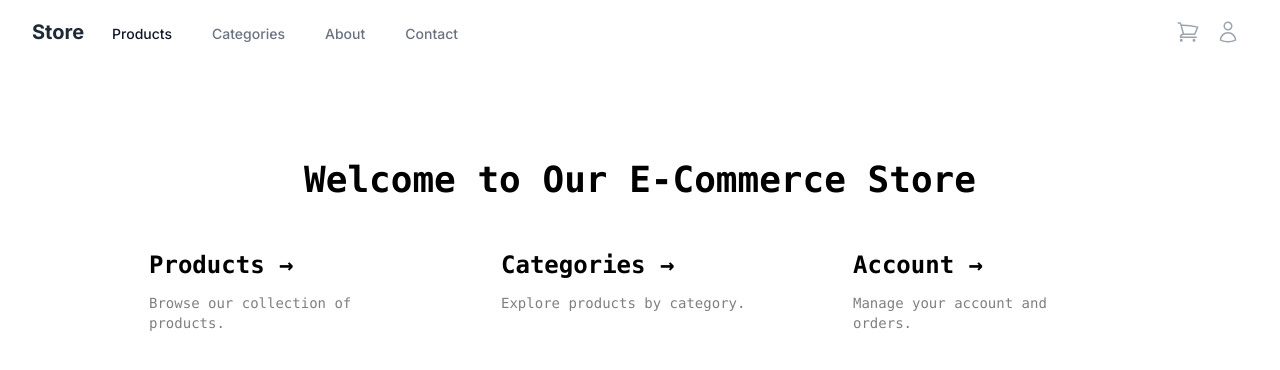
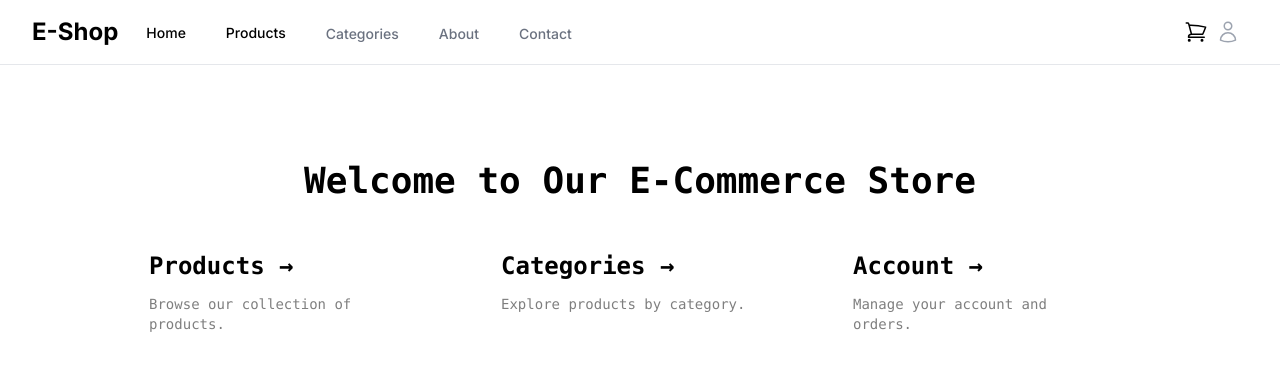
Before and after one commit to Burhanali2211/e-commerce-website, a Next.js app: page / in a window 1280 px wide. Shown: the top 370 px of the page. Built offline with nearby package versions, Linux system fonts and the light colour scheme.

Commit message:
Add cart indicator to navigation bar

```diff
--- a/src/components/Navigation.tsx
+++ b/src/components/Navigation.tsx
@@ -1,19 +1,33 @@
+'use client'
+
 import Link from 'next/link'
 import { ShoppingCartIcon, UserIcon } from '@heroicons/react/24/outline'
+import { useCart } from '@/contexts/CartContext'
 
 export default function Navigation() {
+  const { state } = useCart()
+  const cartItemCount = state.items.reduce((total, item) => total + item.quantity, 0)
+
   return (
-    <nav className="bg-white shadow-sm">
-      <div className="max-w-7xl mx-auto px-4 sm:px-6 lg:px-8">
-        <div className="flex justify-between h-16">
+    <nav className="bg-bg-light dark:bg-bg-dark border-b border-gray-200 dark:border-gray-700">
+      <div className="mx-auto max-w-7xl px-4 sm:px-6 lg:px-8">
+        <div className="flex h-16 justify-between">
           <div className="flex">
-            <Link href="/" className="flex-shrink-0 flex items-center">
-              <span className="text-xl font-bold text-gray-800">Store</span>
-            </Link>
+            <div className="flex flex-shrink-0 items-center">
+              <Link href="/" className="text-2xl font-bold text-text-light dark:text-text-dark">
+                E-Shop
+              </Link>
+            </div>
             <div className="hidden sm:ml-6 sm:flex sm:space-x-8">
               <Link
+                href="/"
+                className="inline-flex items-center border-b-2 border-transparent px-1 pt-1 text-sm font-medium text-text-light dark:text-text-dark hover:border-primary-500"
+              >
+                Home
+              </Link>
+              <Link
                 href="/products"
-                className="inline-flex items-center px-1 pt-1 text-sm font-medium text-gray-900"
+                className="inline-flex items-center border-b-2 border-transparent px-1 pt-1 text-sm font-medium text-text-light dark:text-text-dark hover:border-primary-500"
               >
                 Products
               </Link>
@@ -40,9 +54,17 @@ export default function Navigation() {
           <div className="flex items-center">
             <Link
               href="/cart"
-              className="p-2 text-gray-400 hover:text-gray-500"
+              className="group -m-2 flex items-center p-2"
             >
-              <ShoppingCartIcon className="h-6 w-6" aria-hidden="true" />
+              <ShoppingCartIcon
+                className="h-6 w-6 flex-shrink-0 text-text-light dark:text-text-dark group-hover:text-primary-600"
+                aria-hidden="true"
+              />
+              {cartItemCount > 0 && (
+                <span className="ml-2 text-sm font-medium text-text-light dark:text-text-dark group-hover:text-primary-600">
+                  {cartItemCount}
+                </span>
+              )}
             </Link>
             <Link
               href="/account"
```
